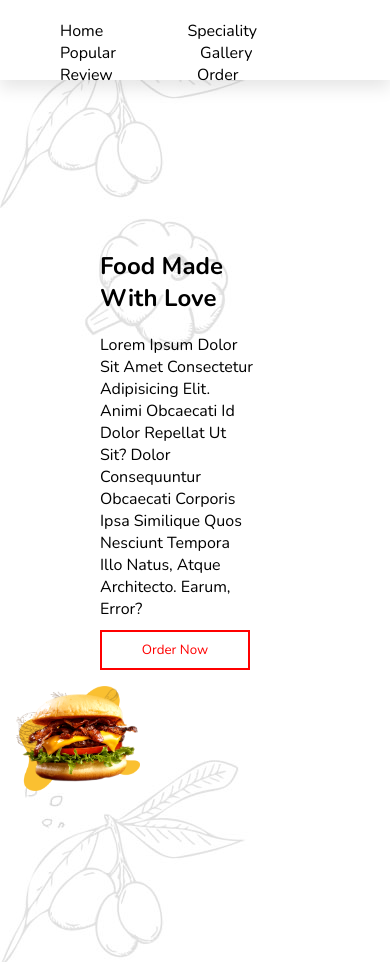
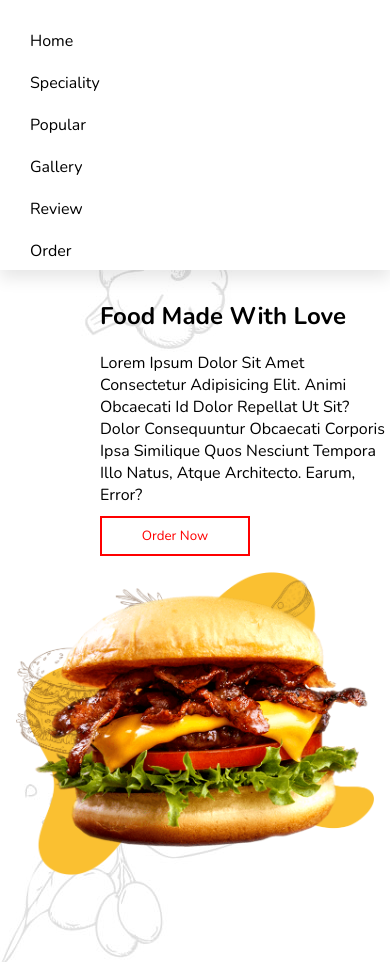
Before and after one commit to ojingwaDaniel/food-web, a plain HTML site: page index.html in a window 390 px wide. Shown: the top 962 px of the page. Drawn offline with nearby package versions, Linux system fonts and the light colour scheme; files whose address does not match are found by name.

Commit message:
added breakpoint

```diff
--- a/style.css
+++ b/style.css
@@ -6,28 +6,28 @@
     text-transform:capitalize ;
     color: black;
     margin: 0%;
+    padding: 0%;
     font-family: 'Nunito', sans-serif;
     transition:all .2s linear;
-    outline: none; border:none;
+    outline: none;
+    border:none;
+    /* width: 100%; */
 
 
 }
-*::selection{
-    background:var(--red);
-    color:#fff;
-  }
-/* html{
-    font-size: 62.5%;
-    overflow-x: hidden;
-    scroll-behavior: smooth;
-    scroll-padding-top: 6rem; */
-  /* } */
+
+
 body{
+    margin: 0;
+    padding: 0;
+    width: 100%;
+    overflow: hidden;
+
     background-image: url(home-bg.jpg);
 }
 header{
     display: flex;
-    justify-content: center;
+    justify-content:flex-start;
     padding: 20px;
     position: fixed;
     top: 0;left: 0;right: 0;
@@ -35,7 +35,7 @@ header{
     height: 80px;
     z-index: 1000;
     box-shadow: 0 0.5rem 1rem rgb(0 0 0 / 10%);
-    /* border: 2px red solid; */
+
 }
 
 .navigation a{
@@ -207,9 +207,7 @@ span{
     gap: 50px;
     text-transform: none;
 
-    /* gap: 200px; */
 
-    /* justify-content: space-between; */
 }
 .order div img{
    float: none;
@@ -273,3 +271,29 @@ span{
     margin-left: 30%;
     padding: 30px;
 }
+
+@media(max-width : 856px){
+    header{
+        height: 270px;
+
+    }
+    .navigation{
+        margin-top: 0%;
+    }
+    .navigation a{
+        display: block;
+        padding: 10px;
+    }
+    #home{
+        display: block;
+        margin-top: 300px;
+    }
+
+}
+@media(max-width:684px)  {
+    .box{
+        width: 100%;
+
+
+    }
+}
```
